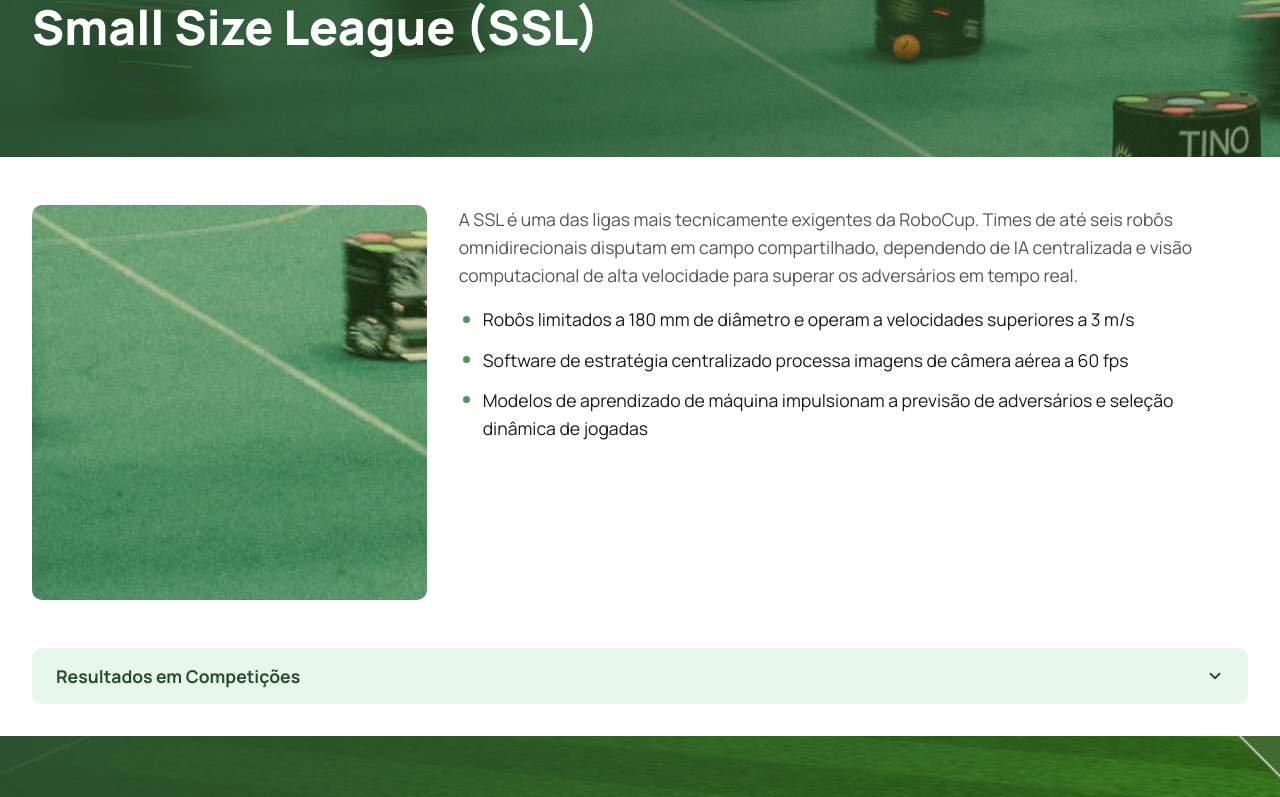
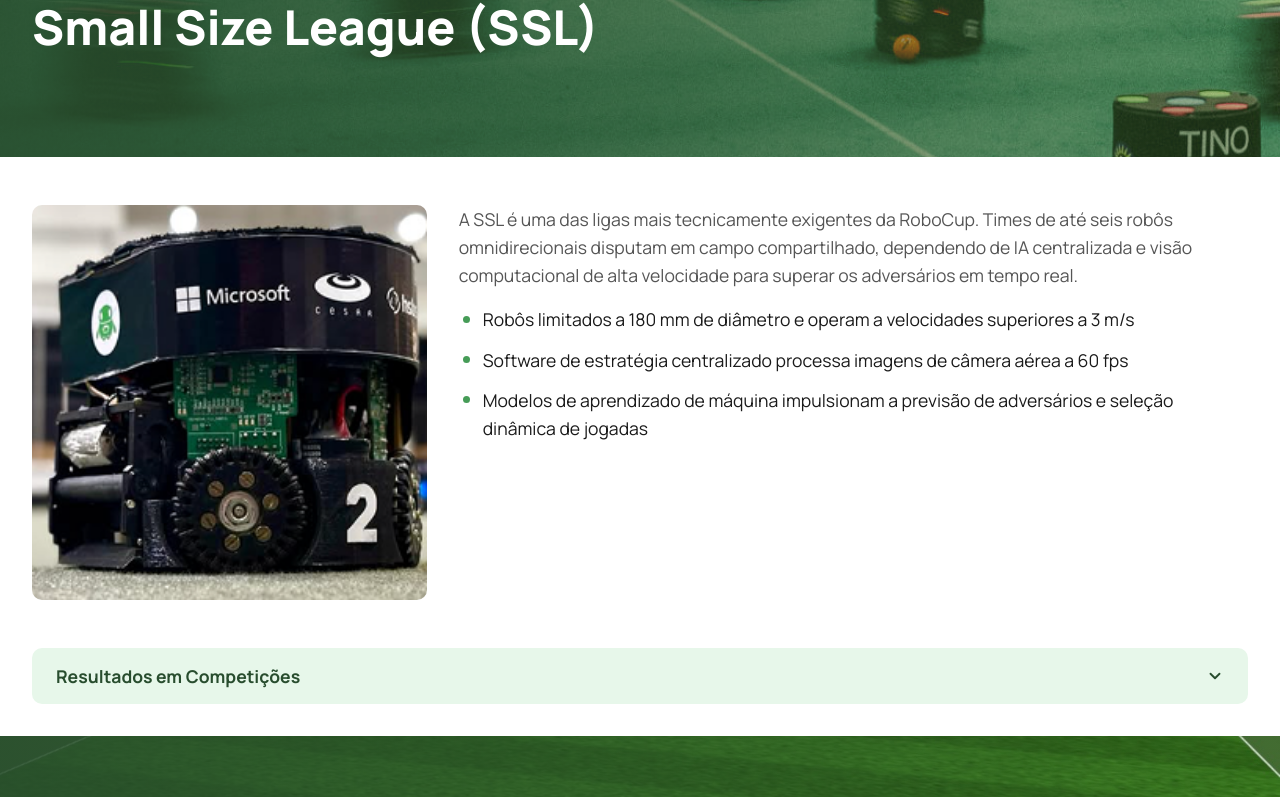
Before and after one commit to robocin/robocin-website, a React (Vite) app: page /categories in a window 1280 px wide. Shown: the part 536-1333 px from the top of the page. Built offline with nearby package versions, Linux system fonts and the light colour scheme.

Commit message:
feat: change ssl image in categories page

```diff
--- a/src/pages/CategoriesPage.jsx
+++ b/src/pages/CategoriesPage.jsx
@@ -3,14 +3,22 @@ import { useTranslation } from 'react-i18next';
 import Sponsors from '../components/Sponsors/Sponsors.jsx';
 import styles from './CategoriesPage.module.css';
 import { categoryData } from '../../content/categories/categories.js';
-import sslImage from '../assets/ssl-category-banner.png';
+import sslBannerImage from '../assets/ssl-category-banner.png';
+import sslImage from '../assets/ssl-category.png';
 import twoDImage from '../assets/2d-category.jpg';
 import droneImage from '../assets/drone-category.webp';
 import humanoidImage from '../assets/humanoid-category.jpg';
 
 const CATEGORY_IDS = ['ssl', 'sim2d', 'drone', 'humanoid'];
 
-const categoryImages = {
+const categoryBannerImages = {
+  ssl: sslBannerImage,
+  sim2d: twoDImage,
+  drone: droneImage,
+  humanoid: humanoidImage,
+};
+
+const categoryCardImages = {
   ssl: sslImage,
   sim2d: twoDImage,
   drone: droneImage,
@@ -84,14 +92,15 @@ function ResultsTable({ categoryId, t }) {
 
 function CategorySection({ id, t }) {
   const info = t(`categoriesPage.${id}`, { returnObjects: true });
-  const img = categoryImages[id];
+  const bannerImg = categoryBannerImages[id];
+  const cardImg = categoryCardImages[id];
 
   return (
     <section id={id} className={styles.categorySection}>
       {/* Full-viewport-width banner */}
       <div
         className={styles.banner}
-        style={{ backgroundImage: `url(${img})` }}
+        style={{ backgroundImage: `url(${bannerImg})` }}
         role="img"
         aria-label={info.name}
       >
@@ -104,7 +113,7 @@ function CategorySection({ id, t }) {
       <div className={styles.contentOuter}>
         <div className={styles.contentRow}>
           <div className={styles.squareImageWrapper}>
-            <img src={img} alt={info.name} className={styles.squareImage} />
+            <img src={cardImg} alt={info.name} className={styles.squareImage} />
           </div>
           <div className={styles.descriptionBlock}>
             <p className={styles.descriptionText}>{info.description}</p>
```
